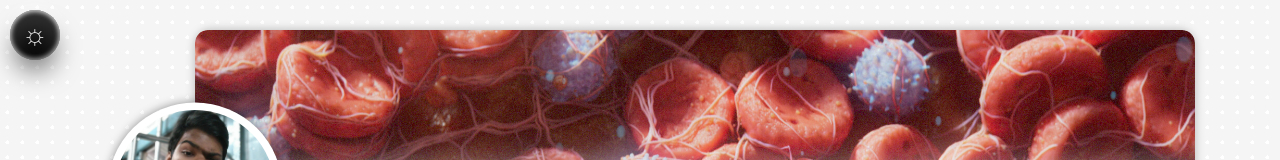
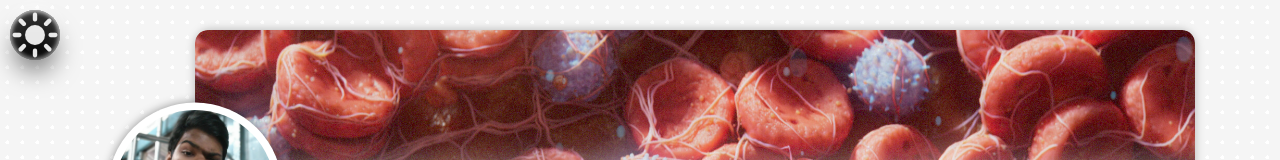
Before and after one commit to tathagatamishra/AniruddhaSen, a React (Vite) app in the folder client/: page / in a window 1280 px wide. Shown: the top 160 px of the page. Built offline with nearby package versions, Linux system fonts and the light colour scheme.

Commit message:
icon icon

```diff
--- a/client/package.json
+++ b/client/package.json
@@ -9,6 +9,8 @@
     "preview": "vite preview"
   },
   "dependencies": {
+    "@ionic/react": "^7.3.0",
+    "ionicons": "^7.1.2",
     "react": "^18.2.0",
     "react-dom": "^18.2.0",
     "sass": "^1.64.1"
--- a/client/src/Component/Header/Header.jsx
+++ b/client/src/Component/Header/Header.jsx
@@ -1,4 +1,6 @@
 import "./Header.scss";
+import { IonIcon } from "@ionic/react";
+import { sunny } from "ionicons/icons";
 
 import { useDarkMode } from "../../assets/DarkModeContext";
 
@@ -15,7 +17,7 @@ export default function Header() {
         <div className="toggle" onClick={toggleDarkMode}>
           <input type="checkbox" />
           <span className="button"></span>
-          <span className="label">☼</span>
+          <IonIcon icon={sunny} className="label" />
         </div>
       </div>
     </div>
```
Also changed, not shown: 1 other file (tests, documents, lock files or other folders).
